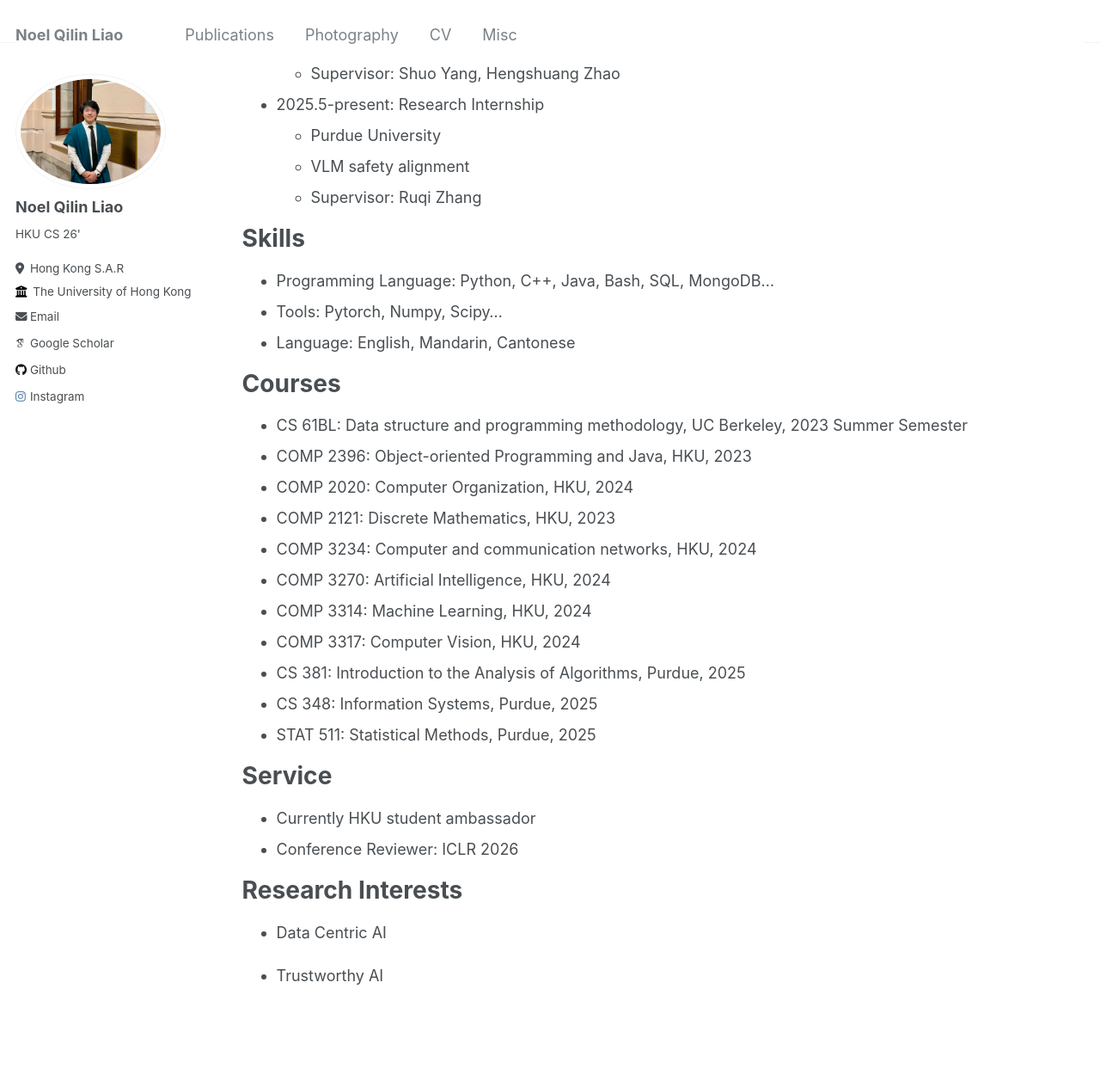
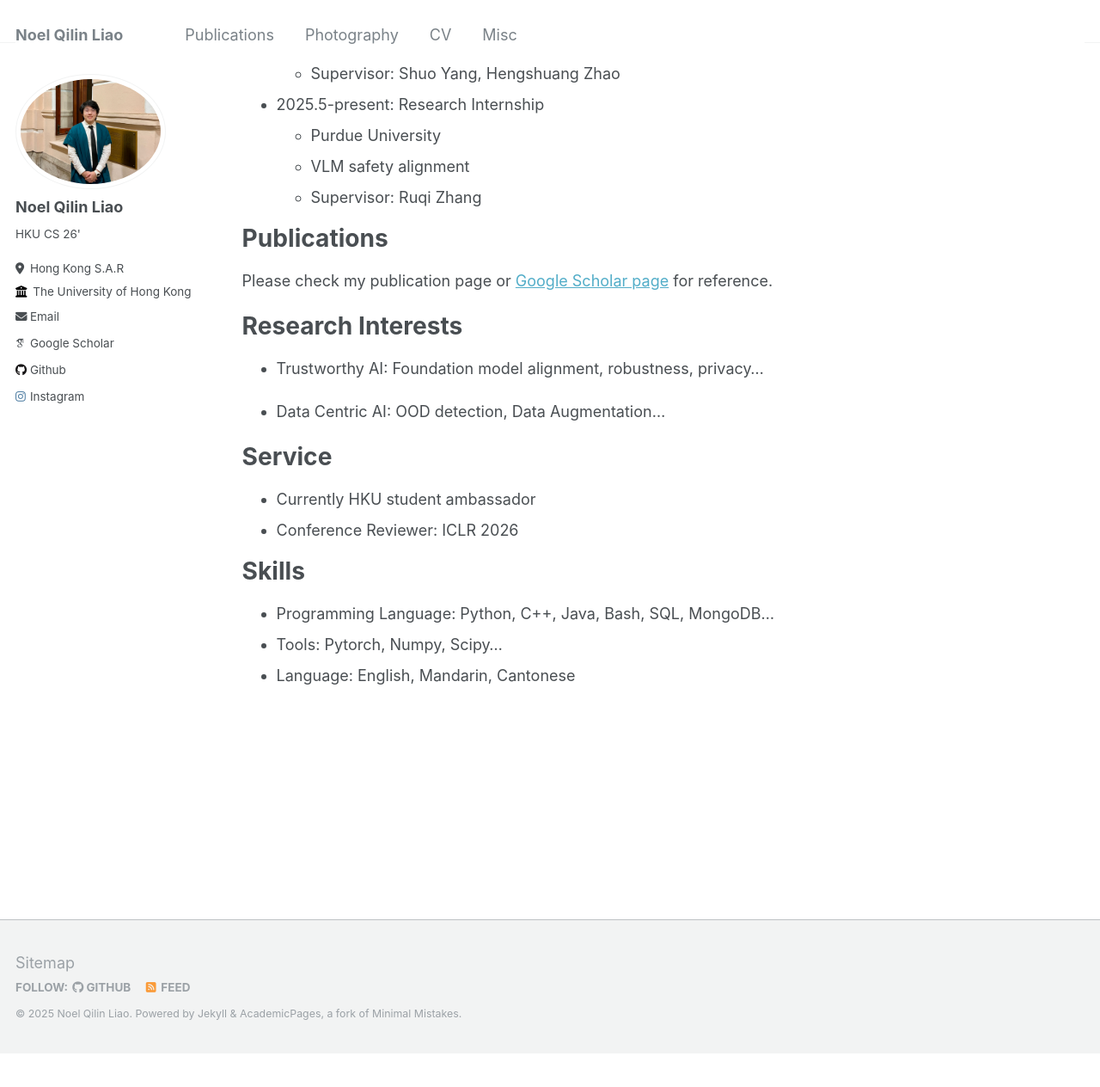
Before and after one commit to kxwhiowo/kxwhiowo.github.io, a Jekyll site: the page built from _pages/cv.md, in a window 1280 px wide and 1400 px high, scrolled down 349 px. Shown: the top 1264 px of the window at 86% size. Built offline with Jekyll 4.4.1, drawn with Linux system fonts in a browser that asks for light colours; some web fonts are replaced; after the commit the page ends 1574 px from its top, so only the background shows below that.

Commit message:
update cv

```diff
--- a/_pages/cv.md
+++ b/_pages/cv.md
@@ -28,6 +28,24 @@ Work experience
   * VLM safety alignment
   * Supervisor: Ruqi Zhang
 
+Publications
+=====
+Please check my publication page or [Google Scholar page](https://scholar.google.com/citations?user=ZfiC_tEAAAAJ&hl=zh-CN) for reference.
+
+
+Research Interests
+======
+* Trustworthy AI: Foundation model alignment, robustness, privacy...
+
+* Data Centric AI: OOD detection, Data Augmentation...
+
+
+Service
+======
+* Currently HKU student ambassador
+* Conference Reviewer: ICLR 2026
+
+
 Skills
 ======
 
@@ -36,7 +54,7 @@ Skills
 * Language: English, Mandarin, Cantonese
 
 
-Courses
+<!-- Courses
 ======
 
 + CS 61BL: Data structure and programming methodology, UC Berkeley, 2023 Summer Semester
@@ -50,16 +68,4 @@ Courses
 + CS 381: Introduction to the Analysis of Algorithms, Purdue, 2025
 + CS 348: Information Systems, Purdue, 2025
 + STAT 511: Statistical Methods, Purdue, 2025
-
-
-Service
-======
-* Currently HKU student ambassador
-* Conference Reviewer: ICLR 2026
-
-Research Interests
-======
-
-* Data Centric AI
-
-* Trustworthy AI
+ -->
```
